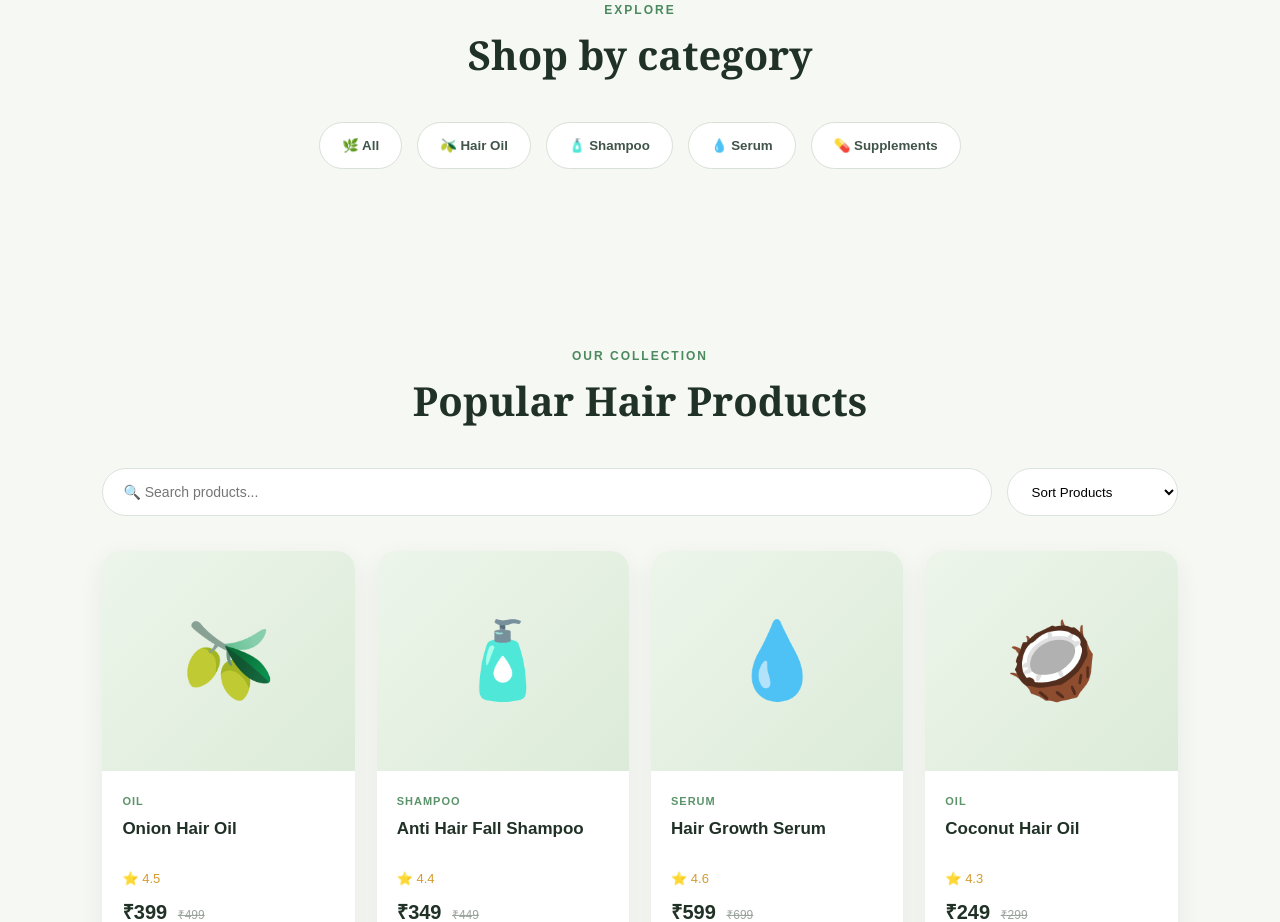
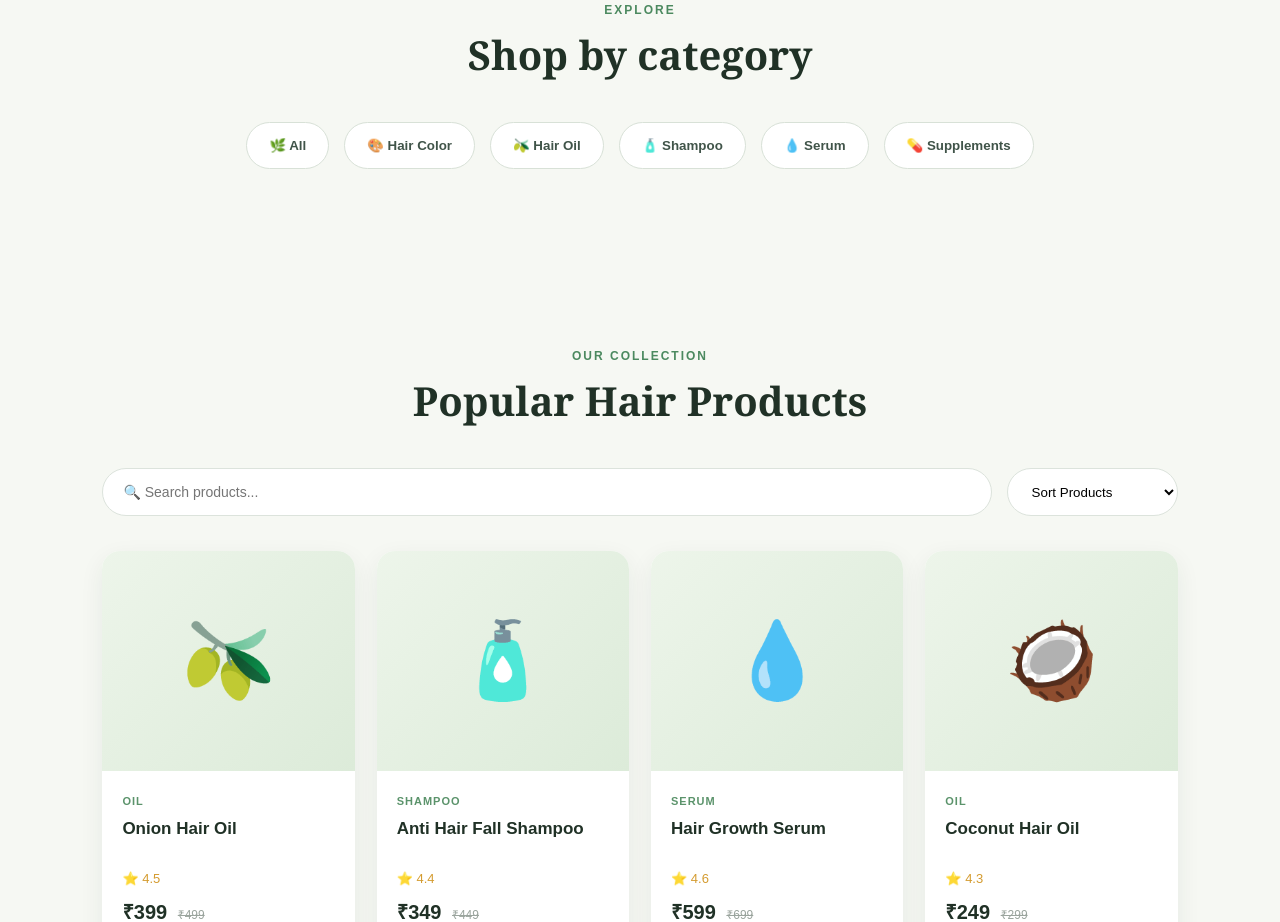
Before and after one commit to Suman758699/Glow-Hair, a plain HTML site: page index.html in a window 1280 px wide. Shown: the part 779-1701 px from the top of the page. Drawn offline with Linux system fonts and the light colour scheme.

Commit message:
Modify index.html for new category and structure
Updated category buttons to include 'Hair Color' and adjusted HTML structure for better organization.

```diff
--- a/index.html
+++ b/index.html
@@ -102,6 +102,10 @@
 
             <button onclick="filterProducts('All')">
                 🌿 All
+            </button>
+
+            <button onclick="filterProducts('Hair Color')">
+                🎨 Hair Color
             </button>
 
             <button onclick="filterProducts('Oil')">
```
